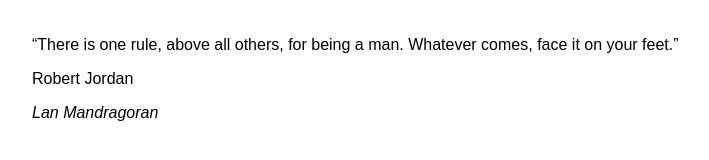
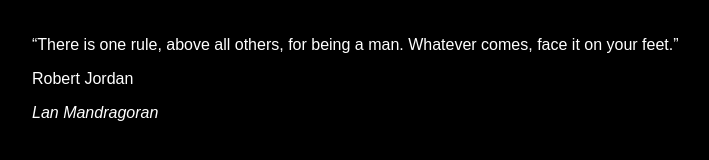
Before and after one commit to j-lyttle/j-lyttle.github.io, a plain HTML site: page quotes.html in a window 1280 px wide. Shown: the whole page, without its empty margins (28-737 px from the left). Drawn offline with Linux system fonts and the light colour scheme.

Commit message:
Update quotes.html

```diff
--- a/quotes.html
+++ b/quotes.html
@@ -5,6 +5,8 @@
     <meta name="viewport" content="width=device-width, initial-scale=1.0">
     <style>
         body {
+            background-color: black;
+            color: white; /* Set text color to white for contrast */
             margin: 0;
             padding: 20px;
             font-family: Oswald, sans-serif;
```
